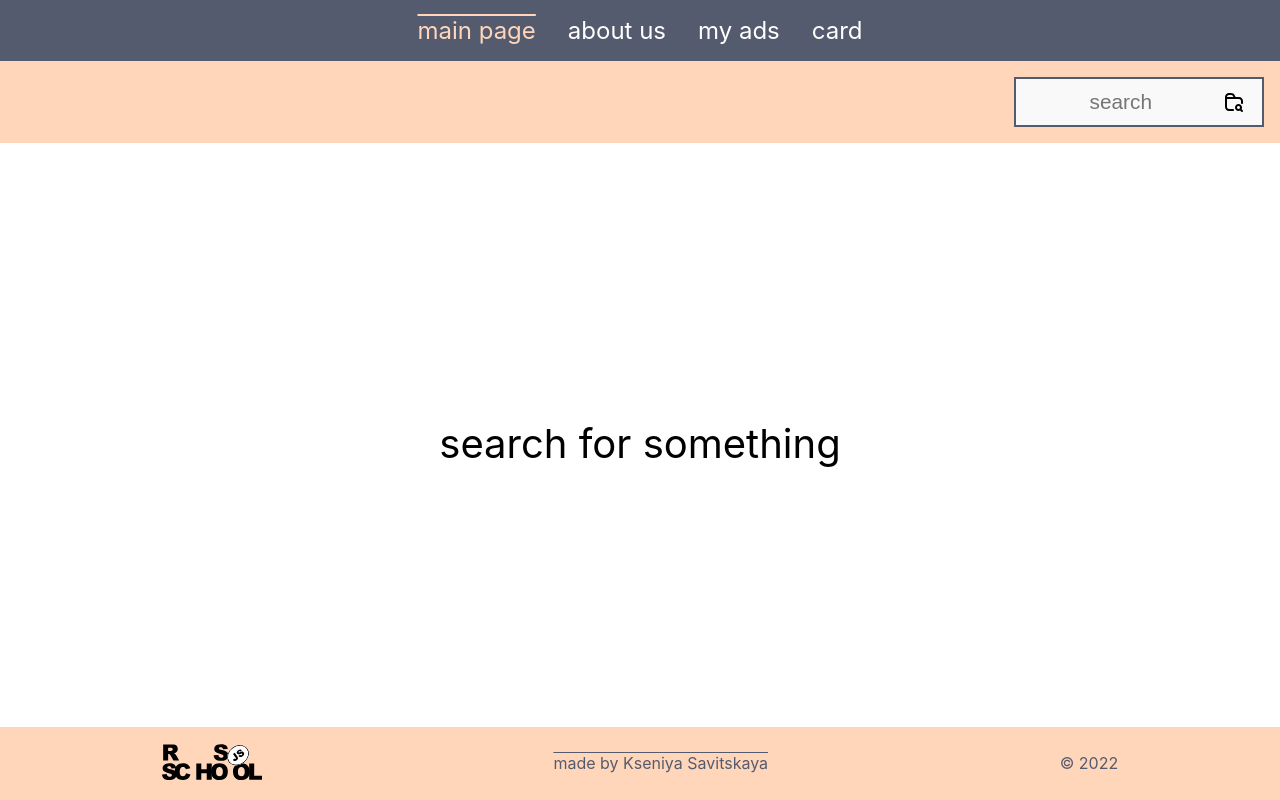
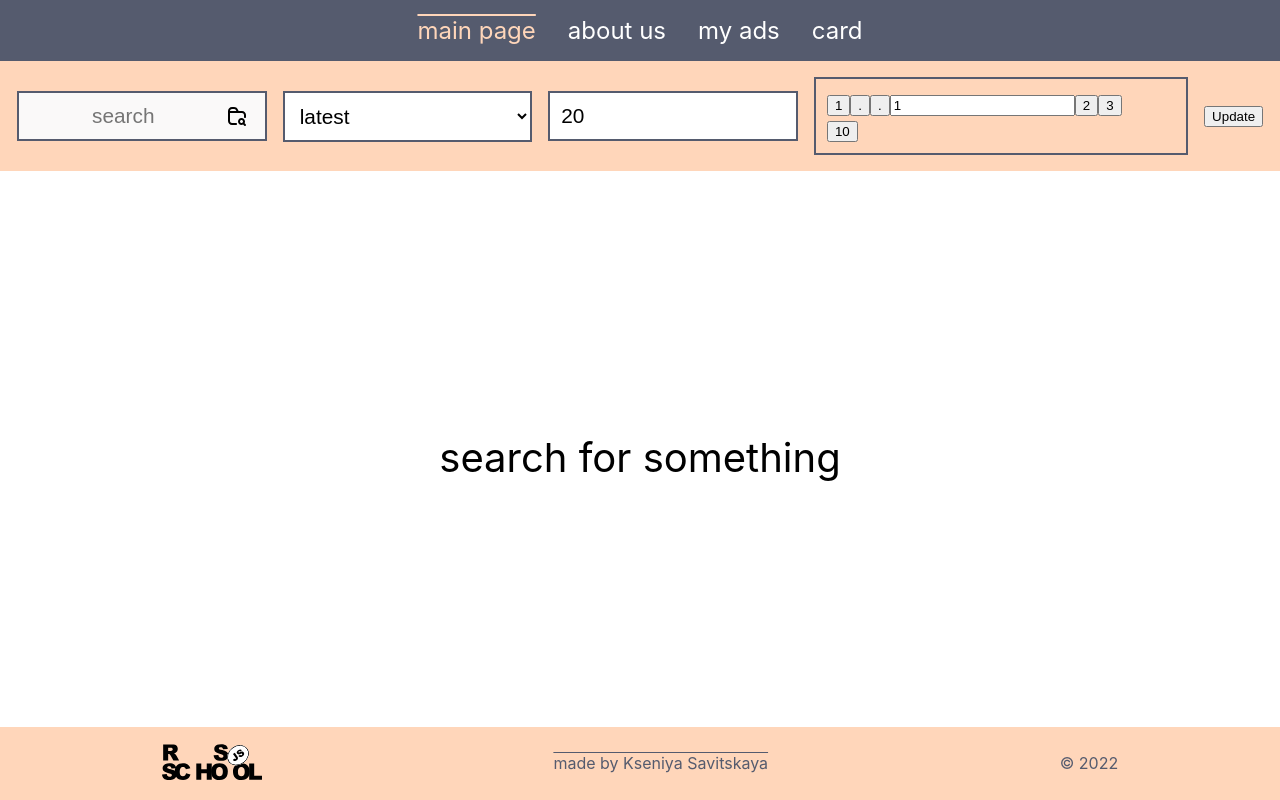
Before and after one commit to SavitskayaKseniya22/RSS-tasks-React2022Q1, a React (Create React App) app in the folder react.components/: page /#/ in a window 1280 px wide. Built offline with nearby package versions, Linux system fonts and the light colour scheme.

Commit message:
feat: add components for search form elements

```diff
--- a/react.components/src/app/App.tsx
+++ b/react.components/src/app/App.tsx
@@ -10,13 +10,17 @@ import { MainPageType, ReducerTypes, SearchItemDetailType } from '../interfaces'
 import React from 'react';
 import { SearchItemDetails } from '../components/searchItemDetails/SearchItemDetails';
 
-const initialValues = {
+const initialValues: MainPageType = {
   value: window.localStorage.getItem('searchValue') || '',
   response: [],
   isDownloading: false,
   isSearchOver: false,
   isError: false,
   activeCard: undefined,
+  sort: 'latest',
+  perPage: '20',
+  pageNumber: '1',
+  pageRange: 10,
 };
 
 export const ContextApp = React.createContext<{
@@ -41,11 +45,31 @@ function App() {
           isError: action.payload.error || false,
         };
 
+      case 'toggleCard':
+        return { ...state, activeCard: action.payload.activeCard };
+
       case 'handleChange':
         return { ...state, value: action.payload.value };
 
-      case 'toggleCard':
-        return { ...state, activeCard: action.payload.activeCard };
+      case 'handleSort':
+        return { ...state, sort: action.payload.sort };
+      case 'handlePerPage':
+        return { ...state, perPage: action.payload.perPage };
+      case 'handlePageNumber':
+        return { ...state, pageNumber: action.payload.pageNumber };
+      case 'handlePageRange':
+        return { ...state, pageRange: action.payload.pageRange };
+      /*
+      case 'handleSearchForm':
+        console.log(action.payload);
+        console.log(state);
+        return {
+          ...state,
+          sort: action.payload.sort,
+          perPage: action.payload.perPage,
+          pageNumber: action.payload.pageNumber,
+          pageRange: action.payload.pageRange,
+        };*/
 
       default:
         return state;
--- /dev/null
+++ b/react.components/src/components/pagination/Pagination.tsx
@@ -0,0 +1,58 @@
+import { ChangeEvent, useContext } from 'react';
+
+import { MouseEvent } from 'react';
+import '../searchForm/searchForm.css';
+import { ContextApp } from '../../app/App';
+
+export function Pagination() {
+  const { state, dispatch } = useContext(ContextApp);
+
+  const handleChange = (e: ChangeEvent<HTMLInputElement>) => {
+    e.preventDefault();
+    dispatch({ type: 'handlePageNumber', payload: { pageNumber: e.target.value } });
+  };
+
+  const handleClick = (e: MouseEvent<HTMLButtonElement>) => {
+    e.preventDefault();
+    dispatch({
+      type: 'handlePageNumber',
+      payload: { pageNumber: e.currentTarget.textContent as string },
+    });
+  };
+
+  return (
+    <div className="pagination">
+      <button type="button" onClick={handleClick}>
+        1
+      </button>
+      <button type="button" onClick={handleClick}>
+        {state.pageNumber && +state.pageNumber > 2 ? +state.pageNumber - 2 : '.'}
+      </button>
+      <button type="button" onClick={handleClick}>
+        {state.pageNumber && +state.pageNumber > 1 ? +state.pageNumber - 1 : '.'}
+      </button>
+      <input
+        type="number"
+        className="active-page-number"
+        value={state.pageNumber}
+        onChange={handleChange}
+        placeholder="go to"
+      />
+
+      <button type="button" onClick={handleClick}>
+        {state.pageNumber && state.pageRange && +state.pageNumber + 1 <= state.pageRange
+          ? +state.pageNumber + 1
+          : '.'}
+      </button>
+
+      <button type="button" onClick={handleClick}>
+        {state.pageNumber && state.pageRange && +state.pageNumber + 2 <= state.pageRange
+          ? +state.pageNumber + 2
+          : '.'}
+      </button>
+      <button type="button" onClick={handleClick}>
+        {state.pageRange}
+      </button>
+    </div>
+  );
+}
--- /dev/null
+++ b/react.components/src/components/resultsPerPage/ResultsPerPage.tsx
@@ -0,0 +1,22 @@
+import { ChangeEvent, useContext } from 'react';
+
+import '../searchForm/searchForm.css';
+import { ContextApp } from '../../app/App';
+
+export function ResultsPerPage() {
+  const { state, dispatch } = useContext(ContextApp);
+
+  const handleChange = (e: ChangeEvent<HTMLInputElement>) => {
+    dispatch({ type: 'handlePerPage', payload: { perPage: e.target.value } });
+  };
+
+  return (
+    <input
+      type="number"
+      className="number-per-page"
+      value={state.perPage}
+      onInput={handleChange}
+      placeholder="1-30"
+    />
+  );
+}
--- /dev/null
+++ b/react.components/src/components/searchForm/SearchForm.tsx
@@ -0,0 +1,81 @@
+import { SearchInput } from '../../components/searchInput/SearchInput';
+import { ContextApp } from './../../app/App';
+import { Sort } from '../../components/sort/Sort';
+import { useEffect, FormEvent, useContext } from 'react';
+import { SearchItemDetailType, ResponseItemType, ResponseType } from '../../interfaces';
+import { ResultsPerPage } from '../resultsPerPage/ResultsPerPage';
+import { Pagination } from '../pagination/Pagination';
+
+export function SearchForm() {
+  const { state, dispatch } = useContext(ContextApp);
+
+  /*
+
+  useEffect(() => {
+    if (!state.response?.length) {
+      getApiResponse();
+    }
+  }, []);*/
+
+  useEffect(() => {
+    getApiResponse();
+  }, [state.sort, state.pageNumber, state.perPage]);
+
+  const handleDownload = (response: SearchItemDetailType[], load: boolean, error?: boolean) => {
+    dispatch({ type: 'handleDownload', payload: { response, load, error } });
+  };
+
+  const handleSubmit = (event: FormEvent<HTMLFormElement>) => {
+    event.preventDefault();
+    getApiResponse();
+  };
+
+  const getApiResponse = async () => {
+    if (state.value) {
+      handleDownload([], true);
+      try {
+        const url = `https://api.unsplash.com/search/photos?client_id=ofM-1kx5RC6ZUCCfZy12f78_KZl3oW5gpojrMlT4n4A&page=${state.pageNumber}&per_page=${state.perPage}&query=${state.value}&order_by=${state.sort}`;
+        const res = await fetch(url);
+        const response = (await res.json()) as ResponseType;
+
+        dispatch({ type: 'handlePageRange', payload: { pageRange: response.total_pages } });
+
+        const data = getShortData(response);
+        handleDownload(data, false);
+      } catch (error) {
+        handleDownload([], false, true);
+      }
+    }
+  };
+
+  const getShortData = (response: ResponseType): SearchItemDetailType[] => {
+    const result = response.results.map((item: ResponseItemType): SearchItemDetailType => {
+      const obj = {
+        src: item.urls.regular,
+        description: item.alt_description,
+        link: item.urls.full,
+        author: item.user.username,
+        portfolio: item.user.portfolio_url,
+        location: item.user.location,
+        width: item.width,
+        height: item.height,
+        likes: item.likes,
+        unsplashLink: item.links.html,
+      };
+
+      return obj;
+    });
+
+    return result;
+  };
+
+  return (
+    <form className="search-form" onSubmit={handleSubmit} data-testid="search-form">
+      <SearchInput />
+      <Sort />
+      <ResultsPerPage />
+      <Pagination />
+      <input type="submit" value="Update" className="ui positive icon button" />
+    </form>
+  );
+}
--- /dev/null
+++ b/react.components/src/components/searchForm/searchForm.css
@@ -0,0 +1,18 @@
+.search-input,
+.search-sort,
+.number-per-page,
+.pagination {
+  width: 20%;
+  box-sizing: border-box;
+  padding: 0.7rem 3rem 0.7rem 0.7rem;
+  border: 2px solid #555b6e;
+  font-size: 1.3rem;
+}
+
+.search-input {
+  background: #faf9f9 url('../../assets/svg/search.svg') no-repeat center right 1rem;
+}
+
+.pagination {
+  width: 30%;
+}
--- a/react.components/src/components/searchInput/SearchInput.tsx
+++ b/react.components/src/components/searchInput/SearchInput.tsx
@@ -1,20 +1,9 @@
-import { ChangeEvent, FormEvent, useContext, useEffect } from 'react';
-import { ResponseItemType, SearchItemDetailType, ResponseType } from '../../interfaces';
-import './searchInput.css';
+import { ChangeEvent, useContext, useEffect } from 'react';
+import '../searchForm/searchForm.css';
 import { ContextApp } from './../../app/App';
 
 export function SearchInput() {
   const { state, dispatch } = useContext(ContextApp);
-
-  const handleDownload = (response: SearchItemDetailType[], load: boolean, error?: boolean) => {
-    dispatch({ type: 'handleDownload', payload: { response, load, error } });
-  };
-
-  useEffect(() => {
-    if (state.value) {
-      getApiResponse(state.value);
-    }
-  }, []);
 
   useEffect(() => {
     return () => {
@@ -24,56 +13,12 @@ export function SearchInput() {
     };
   });
 
-  let data: SearchItemDetailType[] = [];
-
-  const getApiResponse = async (value: string) => {
-    handleDownload([], true);
-    try {
-      const url = `https://api.unsplash.com/search/photos?client_id=ofM-1kx5RC6ZUCCfZy12f78_KZl3oW5gpojrMlT4n4A&per_page=30&query=${value}`;
-      const res = await fetch(url);
-      const response = await res.json();
-      data = getShortData(response);
-      handleDownload(data, false);
-    } catch (error) {
-      handleDownload([], false, true);
-    }
-  };
-
-  const getShortData = (response: ResponseType) => {
-    const result = response.results.map((item: ResponseItemType): SearchItemDetailType => {
-      const obj = {
-        src: item.urls.regular,
-        description: item.alt_description,
-        link: item.urls.full,
-        author: item.user.username,
-        portfolio: item.user.portfolio_url,
-        location: item.user.location,
-        width: item.width,
-        height: item.height,
-        likes: item.likes,
-        unsplashLink: item.links.html,
-      };
-
-      return obj;
-    });
-
-    return result;
-  };
-
-  const handleSubmit = (event: FormEvent<HTMLFormElement>) => {
-    event.preventDefault();
-    if (state.value) {
-      getApiResponse(state.value);
-    }
-  };
-
   const handleChange = (e: ChangeEvent<HTMLInputElement>) => {
     const value = e.target.value;
     dispatch({ type: 'handleChange', payload: { value } });
   };
 
   return (
-    <form className="search-form" onSubmit={handleSubmit} data-testid="search-form">
     <input
       data-testid="search-input"
       className="search-input"
@@ -81,6 +26,5 @@ export function SearchInput() {
       onChange={handleChange}
       placeholder="search"
     />
-    </form>
   );
 }
--- a/react.components/src/components/searchInput/searchInput.css
+++ /dev/null
@@ -1,9 +0,0 @@
-.search-input {
-  width: 20%;
-  box-sizing: border-box;
-  padding: 0.7rem 3rem 0.7rem 0.7rem;
-  border: 2px solid #555b6e;
-  background: #faf9f9 url('../../assets/svg/search.svg') no-repeat center right 1rem;
-  font-size: 1.3rem;
-  margin-left: auto;
-}
--- /dev/null
+++ b/react.components/src/components/sort/Sort.tsx
@@ -0,0 +1,20 @@
+import React, { FormEvent } from 'react';
+import { ChangeEvent, useContext } from 'react';
+import { ContextApp } from './../../app/App';
+import '../searchForm/searchForm.css';
+
+export function Sort() {
+  const { state, dispatch } = useContext(ContextApp);
+
+  const handleChange = (e: ChangeEvent<HTMLSelectElement>) => {
+    dispatch({ type: 'handleSort', payload: { sort: e.target.value } });
+  };
+
+  return (
+    <select name="sort" className="search-sort" onChange={handleChange} value={state.sort}>
+      <option value="oldest">oldest</option>
+      <option value="latest">latest</option>
+      <option value="popular">popular</option>
+    </select>
+  );
+}
--- a/react.components/src/pages/mainPage/MainPage.tsx
+++ b/react.components/src/pages/mainPage/MainPage.tsx
@@ -1,11 +1,11 @@
 import './mainPage.css';
-import { SearchInput } from '../../components/searchInput/SearchInput';
 import { SearchResultList } from '../../components/searchResultList/SearchResultList';
+import { SearchForm } from '../../components/searchForm/SearchForm';
 
 export function MainPage() {
   return (
     <main data-testid="main-page">
-      <SearchInput />
+      <SearchForm />
       <SearchResultList />
     </main>
   );
```
Also changed, not shown: react.components/src/interfaces.tsx (+8 -0 lines). Lines whose indentation alone changed are shown as unchanged.
